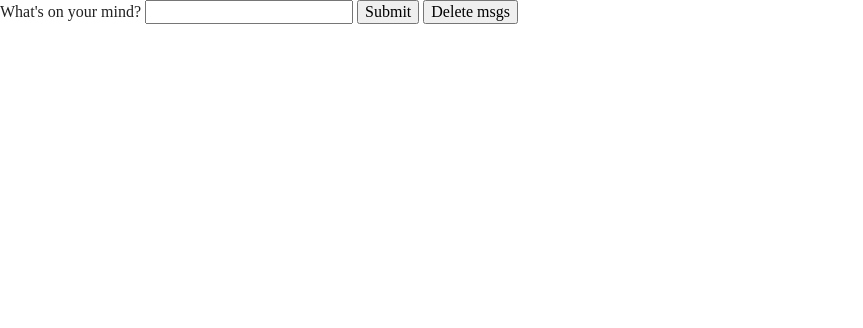
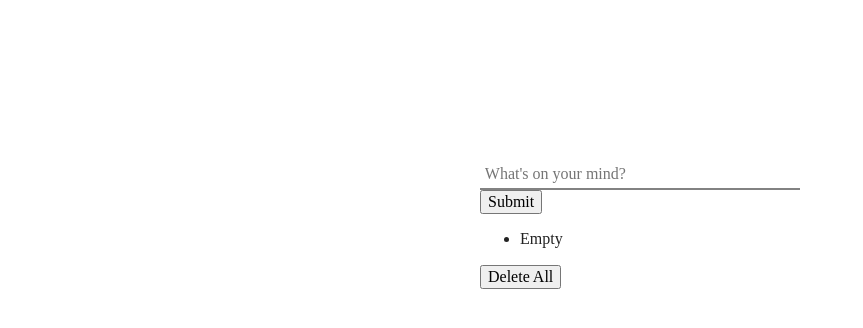
Before and after one commit to raswonders/save-a-thought, a website built with Parcel: page index.html in a window 1280 px wide. Shown: the whole page, without its empty margins (0-863 px from the left). Built offline with nearby package versions, Linux system fonts and the light colour scheme.

Commit message:
form's layout and style change

```diff
--- a/css/main.css
+++ b/css/main.css
@@ -10,7 +10,9 @@
 /* ==========================================================================
    Base styles: opinionated defaults
    ========================================================================== */
-
+* {
+  box-sizing: border-box;
+}
 html {
   color: #222;
   font-size: 1em;
@@ -260,3 +262,20 @@ textarea {
     page-break-after: avoid;
   }
 }
+
+.box {
+  width: fit-content;
+  margin: 10em auto;
+}
+
+button, input {
+  display: block;
+  margin: 1em auto;
+}
+
+input[type=text] {
+  width: 20em;
+  padding: 0.3em;
+  border: 0;
+  border-bottom: 2px solid #828282;
+}
--- a/index.html
+++ b/index.html
@@ -12,7 +12,6 @@
   <meta property="og:url" content="">
   <meta property="og:image" content="">
 
-  <link rel="manifest" href="site.webmanifest">
   <link rel="apple-touch-icon" href="icon.png">
 
   <link rel="stylesheet" href="css/normalize.css">
@@ -22,16 +21,20 @@
 </head>
 
 <body>
-  <form class="box">
-    <label>What's on your mind?</label>
-    <input type="text">
+<div class="box">
+  <form>
+    <input type="text" placeholder="What's on your mind?">
     <input type="submit">
-    <button>Delete msgs</button>
   </form>
-  <script src="js/vendor/modernizr-3.11.2.min.js"></script>
-  <script src="js/plugins.js"></script>
-  <script src="js/main.js"></script>
+  <ul>
+    <li>Empty</li>
+  </ul>
+  <button>Delete All</button>
+</div>
+<script src="js/vendor/modernizr-3.11.2.min.js"></script>
+<script src="js/plugins.js"></script>
+<script src="js/main.js"></script>
 
-  <script src="https://www.google-analytics.com/analytics.js" async></script>
+<script src="https://www.google-analytics.com/analytics.js" async></script>
 </body>
 </html>
```
